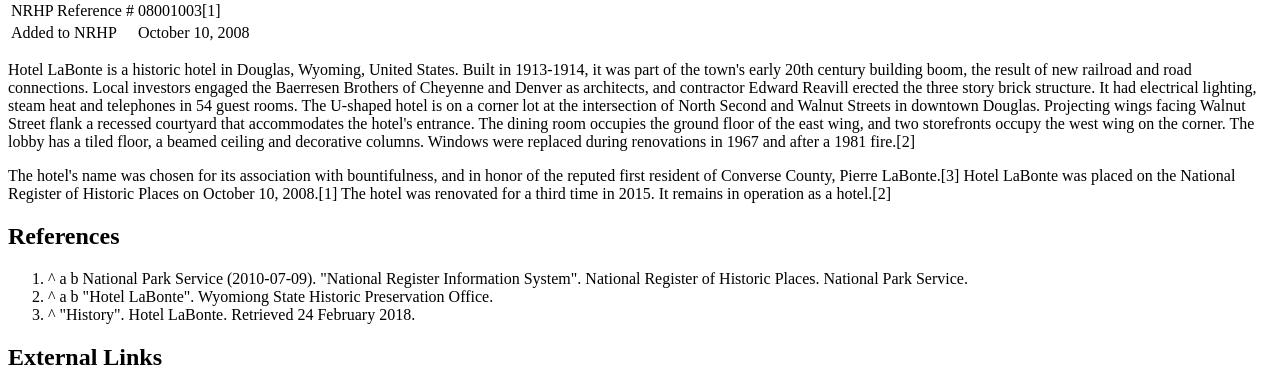
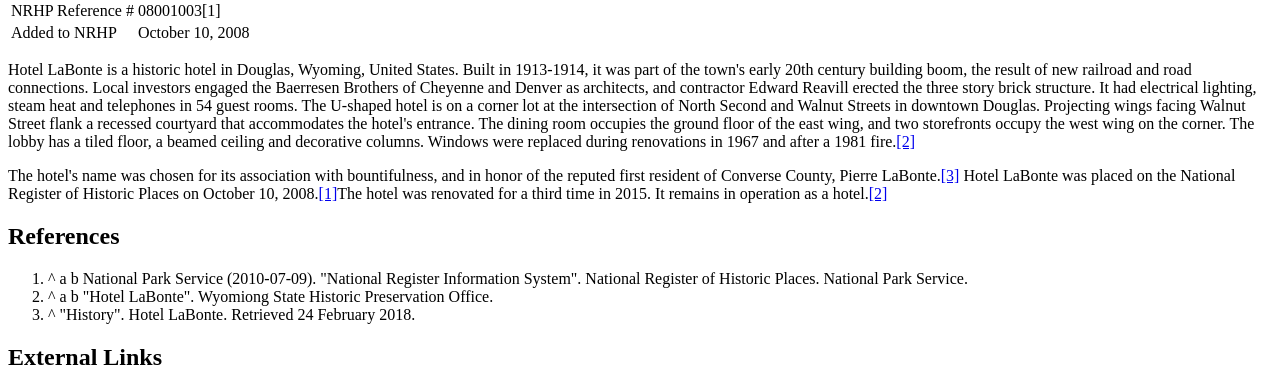
Before and after one commit to jjheipz24/igme230, a plain HTML site: page htmlExercise/week3.html in a window 1280 px wide. Shown: the part 645-1019 px from the top of the page. Drawn offline with Linux system fonts and the light colour scheme.

Commit message:
internal links

```diff
--- a/htmlExercise/week3.html
+++ b/htmlExercise/week3.html
@@ -44,15 +44,17 @@
         </table>
 
     </div>
-    <p>Hotel LaBonte is a historic hotel in Douglas, Wyoming, United States. Built in 1913-1914, it was part of the town's early 20th century building boom, the result of new railroad and road connections. Local investors engaged the Baerresen Brothers of Cheyenne and Denver as architects, and contractor Edward Reavill erected the three story brick structure. It had electrical lighting, steam heat and telephones in 54 guest rooms. The U-shaped hotel is on a corner lot at the intersection of North Second and Walnut Streets in downtown Douglas. Projecting wings facing Walnut Street flank a recessed courtyard that accommodates the hotel's entrance. The dining room occupies the ground floor of the east wing, and two storefronts occupy the west wing on the corner. The lobby has a tiled floor, a beamed ceiling and decorative columns. Windows were replaced during renovations in 1967 and after a 1981 fire.[2]</p>
+    <p>Hotel LaBonte is a historic hotel in Douglas, Wyoming, United States. Built in 1913-1914, it was part of the town's early 20th century building boom, the result of new railroad and road connections. Local investors engaged the Baerresen Brothers of Cheyenne and Denver as architects, and contractor Edward Reavill erected the three story brick structure. It had electrical lighting, steam heat and telephones in 54 guest rooms. The U-shaped hotel is on a corner lot at the intersection of North Second and Walnut Streets in downtown Douglas. Projecting wings facing Walnut Street flank a recessed courtyard that accommodates the hotel's entrance. The dining room occupies the ground floor of the east wing, and two storefronts occupy the west wing on the corner. The lobby has a tiled floor, a beamed ceiling and decorative columns. Windows were replaced during renovations in 1967 and after a 1981 fire.<a href="#hotel">[2]</a></p>
+    <!--Info on how to do links within a page from www.echoecho.com/htmllinks08.htm-->
 
-    <p>The hotel's name was chosen for its association with bountifulness, and in honor of the reputed first resident of Converse County, Pierre LaBonte.[3] Hotel LaBonte was placed on the National Register of Historic Places on October 10, 2008.[1] The hotel was renovated for a third time in 2015. It remains in operation as a hotel.[2] </p>
+    <p>The hotel's name was chosen for its association with bountifulness, and in honor of the reputed first resident of Converse County, Pierre LaBonte.<a href="#history">[3]</a> Hotel LaBonte was placed on the National Register of Historic Places on October 10, 2008.<a href="#NPS">[1]</a>The hotel was renovated for a third time in 2015. It remains in operation as a hotel.<a href="#hotel">[2]</a> </p>
 
     <h2> References </h2>
     <ol>
-        <li>^ a b National Park Service (2010-07-09). "National Register Information System". National Register of Historic Places. National Park Service.</li>
-        <li> ^ a b "Hotel LaBonte". Wyomiong State Historic Preservation Office.</li>
-        <li> ^ "History". Hotel LaBonte. Retrieved 24 February 2018.</li>
+        <!--Info on how to do links within a page from www.echoecho.com/htmllinks08.htm-->
+        <li>^ <a name="NPS"> a</a> b National Park Service (2010-07-09). "National Register Information System". National Register of Historic Places. National Park Service.</li>
+        <li> ^ <a name="hotel">a</a> b "Hotel LaBonte". Wyomiong State Historic Preservation Office.</li>
+        <li> ^ <a name="history">"History"</a>. Hotel LaBonte. Retrieved 24 February 2018.</li>
     </ol>
     <h2> External Links</h2>
     <ul>
```
